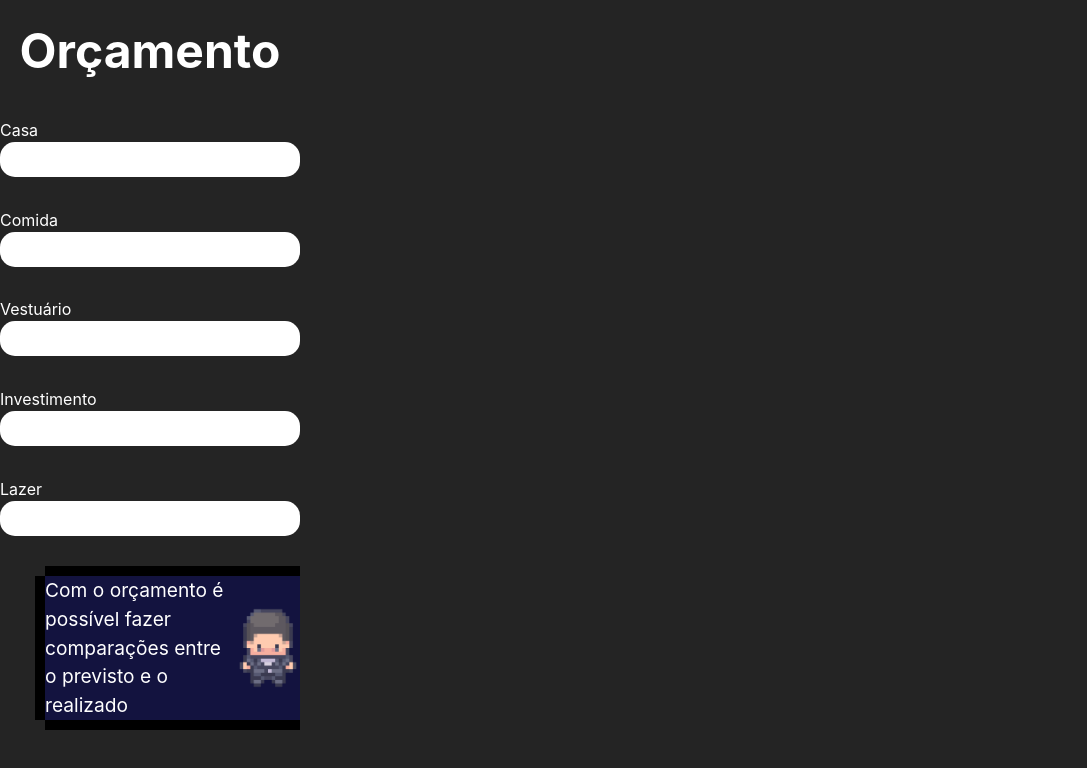
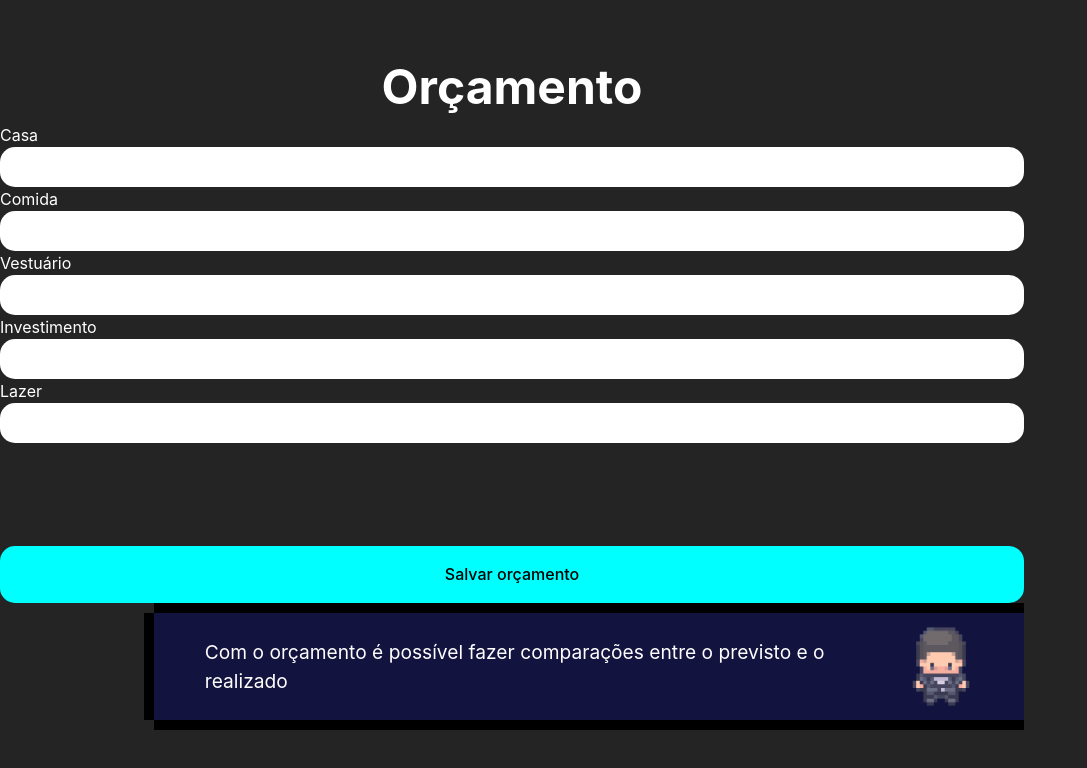
Before and after one commit to gabrielMatosBoubee/hackathon-visa, a React (Vite) app: page /budget in a window 1280 px wide. Shown: the top 768 px of the page, without its empty margins (0-1087 px from the left). Built offline with nearby package versions, Linux system fonts and the light colour scheme; the HTML template or start-up script is replaced by a standard one.

Commit message:
feat: budget css

```diff
--- a/src/pages/Budget.tsx
+++ b/src/pages/Budget.tsx
@@ -10,7 +10,7 @@ function Budget() {
   const handleChange = (event: any) => {
     const name = event.target.name;
     const value = event.target.value;
-    setBudget(values => ({...values, [name]: value}))
+    setBudget((values) => ({...values, [name]: value}))
   }
 
     return (
@@ -52,6 +52,7 @@ function Budget() {
             value={budget.lazer || ""}
             onChange={handleChange} />
         </label>
+        <button> Salvar orçamento </button>
         </div>
         <div className={ style.infoBudget }>
           <p style={{ color: 'white'}}> Com o orçamento é possível fazer comparações entre o previsto e o realizado</p>
--- a/src/styles/Budget.module.css
+++ b/src/styles/Budget.module.css
@@ -7,7 +7,6 @@
 
 .infoBudget {
   width: 85%;
-  /* height: 50vh; */
   bottom: 10%;
   margin: 0;
   padding: 0;
@@ -53,7 +52,14 @@
 }
 
 .mainBudget > div:nth-of-type(1)> label > input {
-  width: 300px;
-  height: 35px;
+  width: 80vw;
+  height: 5vh;
   border-radius: 15px;
 }
+.mainBudget > div:nth-of-type(1) > button {
+  font-size: 1em;
+  height: 8vh;
+  border-radius: 15px;
+  background-color: aqua;
+  margin-top: 10%;
+}
```
